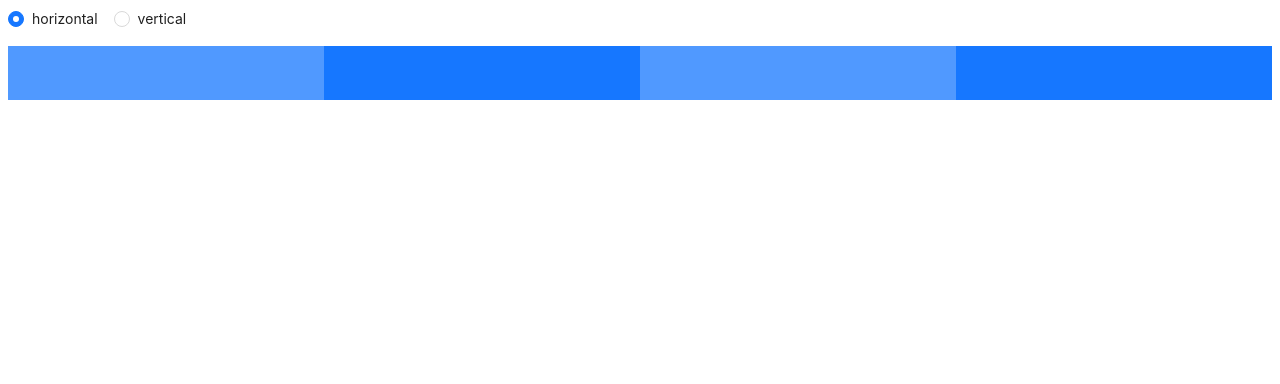
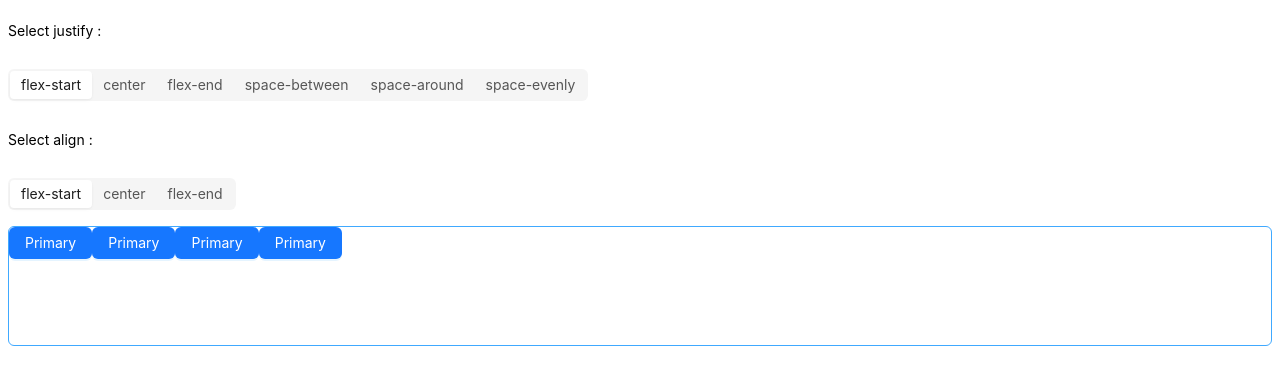
Before and after one commit to Huanglj108/vite-project-2.8.0, a Vue app: page / in a window 1280 px wide. Shown: the top 384 px of the page. Built offline with nearby package versions, Linux system fonts and the light colour scheme.

Commit message:
feature:测试提交

```diff
--- a/src/components/HelloWorld.vue
+++ b/src/components/HelloWorld.vue
@@ -1,26 +1,36 @@
 <script setup lang="ts">
-import { ref } from 'vue';
-import type { CSSProperties } from 'vue';
-const value = ref('horizontal');
-const baseStyle: CSSProperties = {
-  width: '25%',
-  height: '54px',
+import { reactive, ref } from 'vue';
+const justifyOptions = reactive([
+  'flex-start',
+  'center',
+  'flex-end',
+  'space-between',
+  'space-around',
+  'space-evenly',
+]);
+const alignOptions = reactive(['flex-start', 'center', 'flex-end']);
+const justify = ref(justifyOptions[0]);
+const alignItems = ref(alignOptions[0]);
+const boxStyle = {
+  width: '100%',
+  height: '120px',
+  borderRadius: '6px',
+  border: '1px solid #40a9ff',
 };
 </script>
 
 <template>
   <div>
-    <a-flex gap="middle" vertical>
-    <a-radio-group v-model:value="value">
-      <a-radio value="horizontal">horizontal</a-radio>
-      <a-radio value="vertical">vertical</a-radio>
-    </a-radio-group>
-    <a-flex :vertical="value === 'vertical'">
-      <div
-        v-for="(item, index) in new Array(4)"
-        :key="item"
-        :style="{ ...baseStyle, background: `${index % 2 ? '#1677ff' : '#1677ffbf'}` }"
-      />
+    <a-flex gap="middle" align="start" vertical>
+    <p>Select justify :</p>
+    <a-segmented v-model:value="justify" :options="justifyOptions" />
+    <p>Select align :</p>
+    <a-segmented v-model:value="alignItems" :options="alignOptions" />
+    <a-flex :style="{ ...boxStyle }" :justify="justify" :align="alignItems">
+      <a-button type="primary">Primary</a-button>
+      <a-button type="primary">Primary</a-button>
+      <a-button type="primary">Primary</a-button>
+      <a-button type="primary">Primary</a-button>
     </a-flex>
   </a-flex>
   </div>
```
